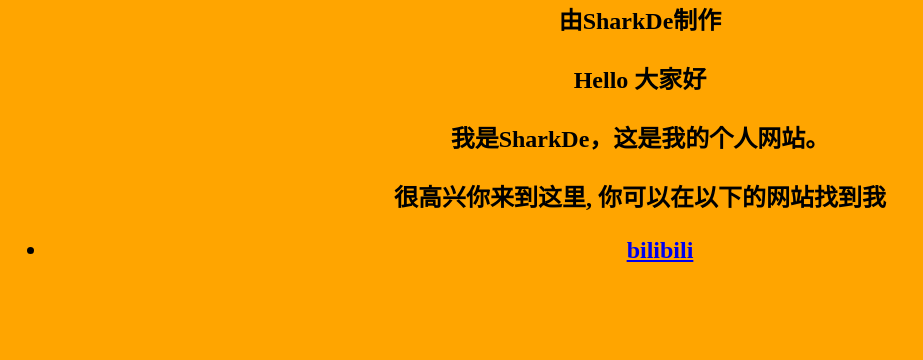
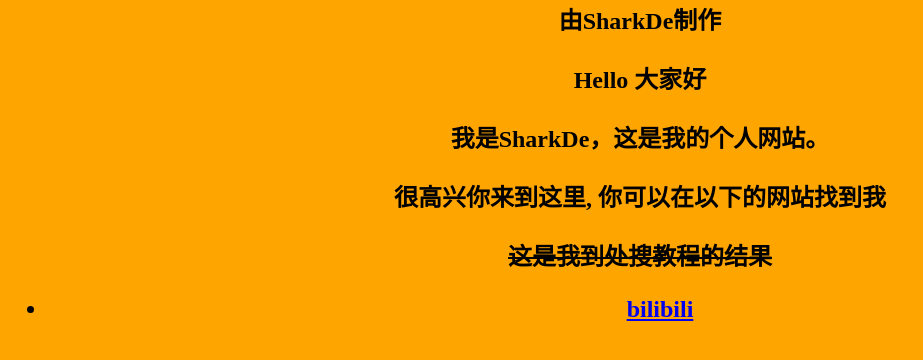
Before and after one commit to SharkDe/SharkDe.github.io, a plain HTML site: page index.html in a window 1280 px wide. Shown: the part 74-434 px from the top of the page, without its empty margins (0-923 px from the left). Drawn offline with Linux system fonts and the light colour scheme.

Commit message:
Update index.html

```diff
--- a/index.html
+++ b/index.html
@@ -4,6 +4,7 @@
 <p align="center">Hello 大家好</p>
 <p align="center">我是SharkDe，这是我的个人网站。 </p>
 <p align="center">很高兴你来到这里, 你可以在以下的网站找到我</p>
+<s align="center">这是我到处搜教程的结果</s>
 
 <ul>
   <li align="center"> <a href="https://space.bilibili.com/1098176720?spm_id_from=333.1007.0.0">bilibili</a> </li>
```
